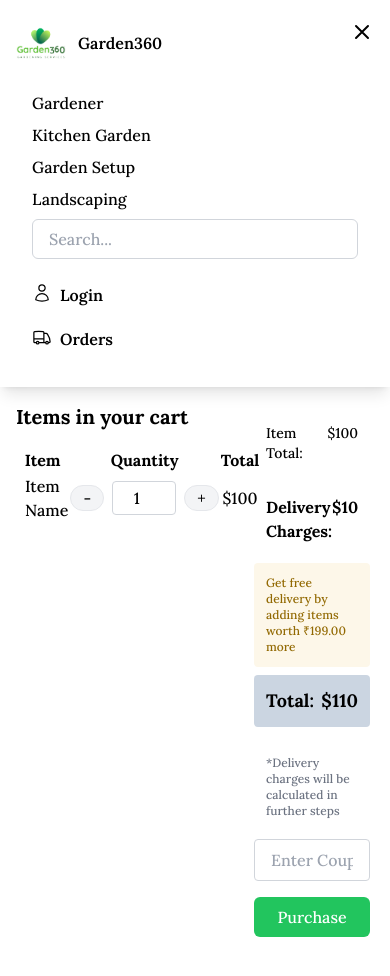
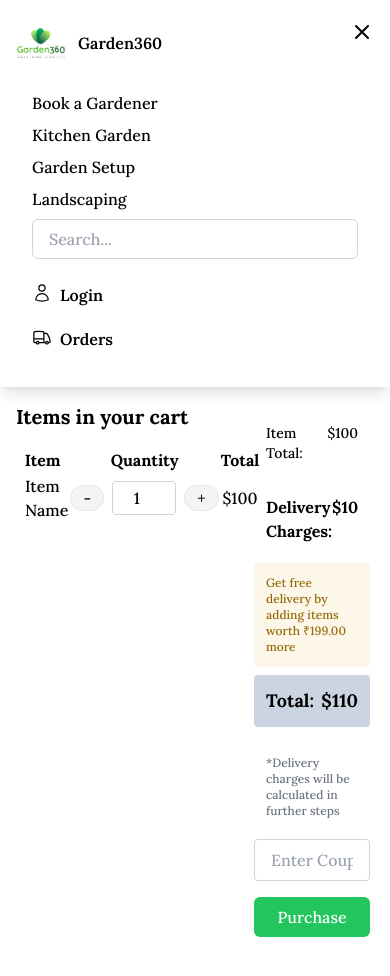
Before and after one commit to AmanPachori/E-commerce, a Next.js app: page /cart in a window 390 px wide. Both pictures are taken after a click on the button 362 px from the left and 32 px from the top of the page. Shown: the top 976 px of the page. Built offline with nearby package versions, Linux system fonts and the light colour scheme.

Commit message:
minor fixes

```diff
--- a/src/components/Navbar/index.js
+++ b/src/components/Navbar/index.js
@@ -228,7 +228,7 @@ const Index = () => {
                 target="_blank"
                 className="px-4 mb-2 mt-2"
               >
-                Gardener
+                Book a Gardener
               </a>
               <a
                 href="https://docs.google.com/forms/d/1chKZkUVosMzKqoUbDjQXZqEgeMrXw5utWKwT559_POc/viewform?edit_requested=true"
```
